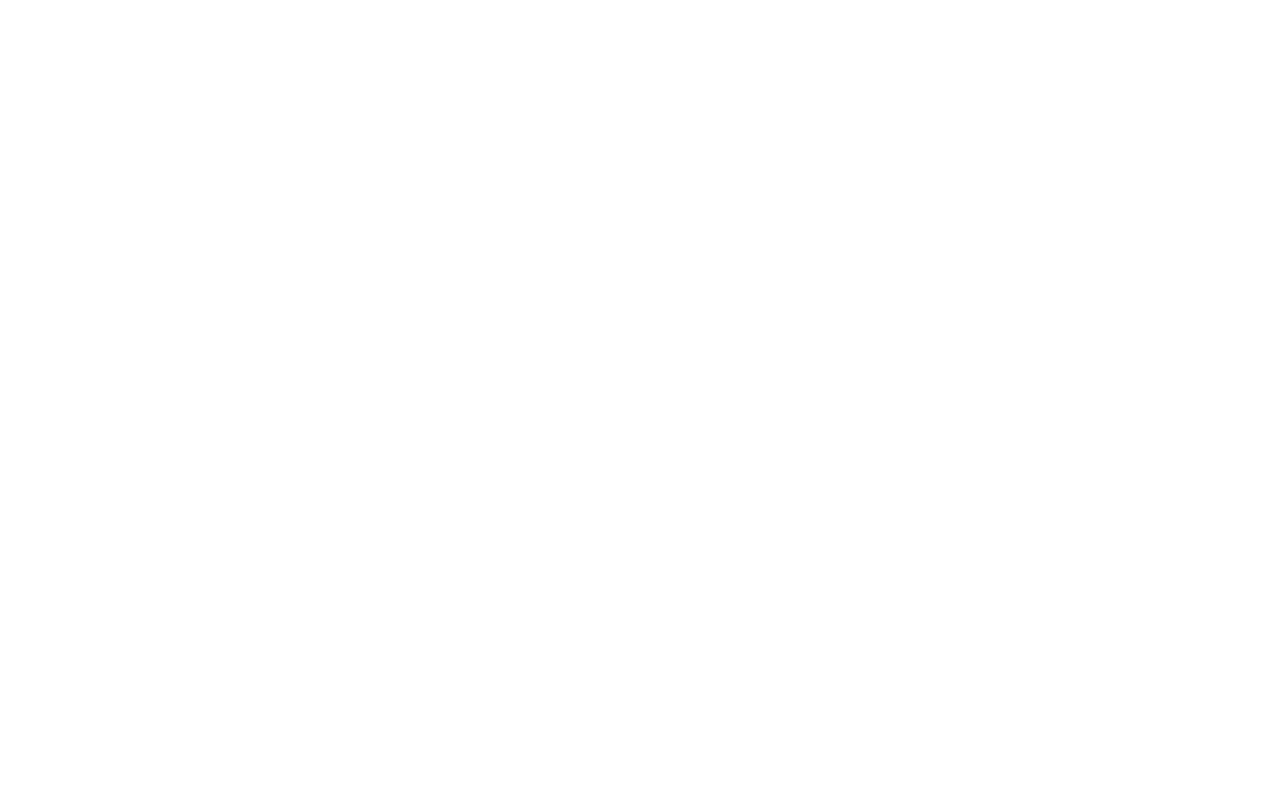
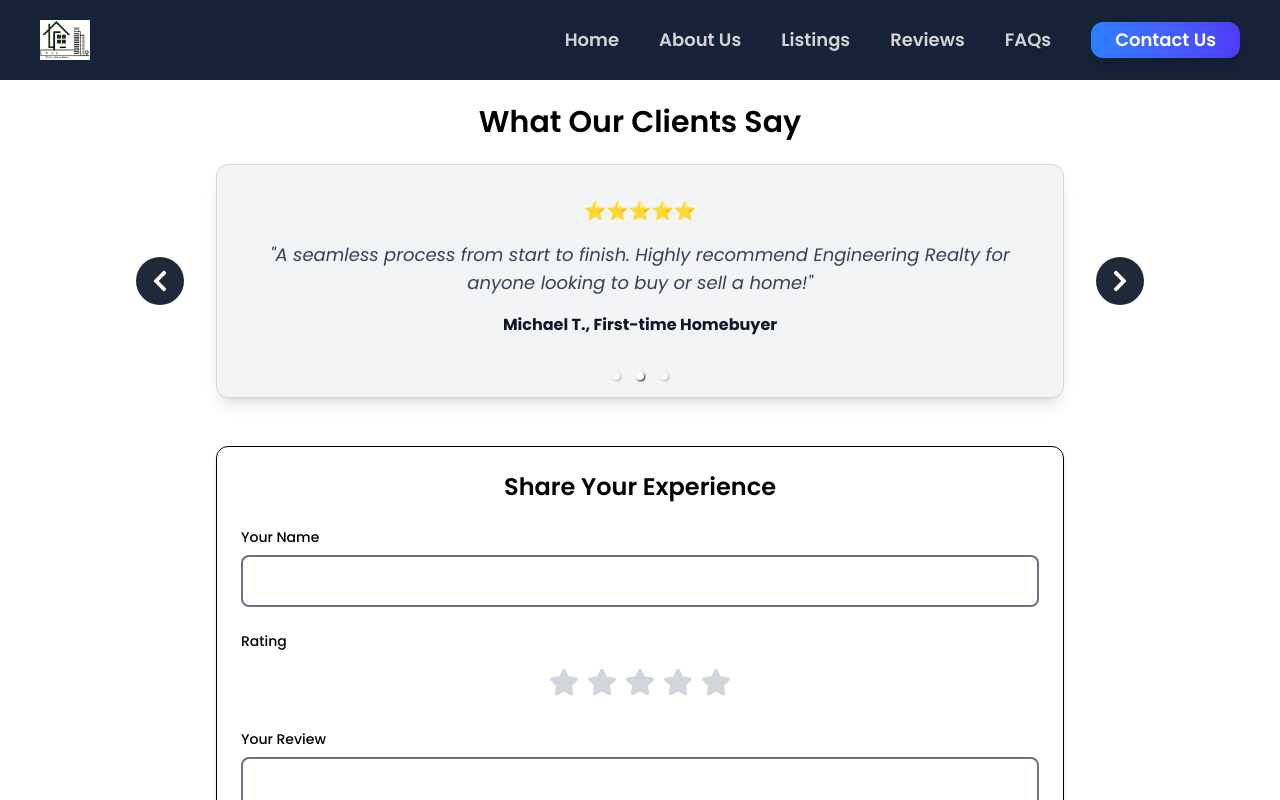
Before and after one commit to Rakindotcom/EngineeringRealtyLLC, a React (Vite) app: page /review in a window 1280 px wide. Before the commit this address had no page. Shown: the top 800 px of the page. Built offline with nearby package versions, Linux system fonts and the light colour scheme.

Commit message:
Simplify routing by removing unnecessary Routes and Route components

```diff
--- a/src/main.jsx
+++ b/src/main.jsx
@@ -7,9 +7,7 @@
 createRoot(document.getElementById('root')).render(
   <StrictMode>
     <BrowserRouter basename={'/'}>
-      <Routes>
-        <Route path="/" element={<App />} />
-      </Routes>
+      <App />
     </BrowserRouter>
   </StrictMode>
 );
```
